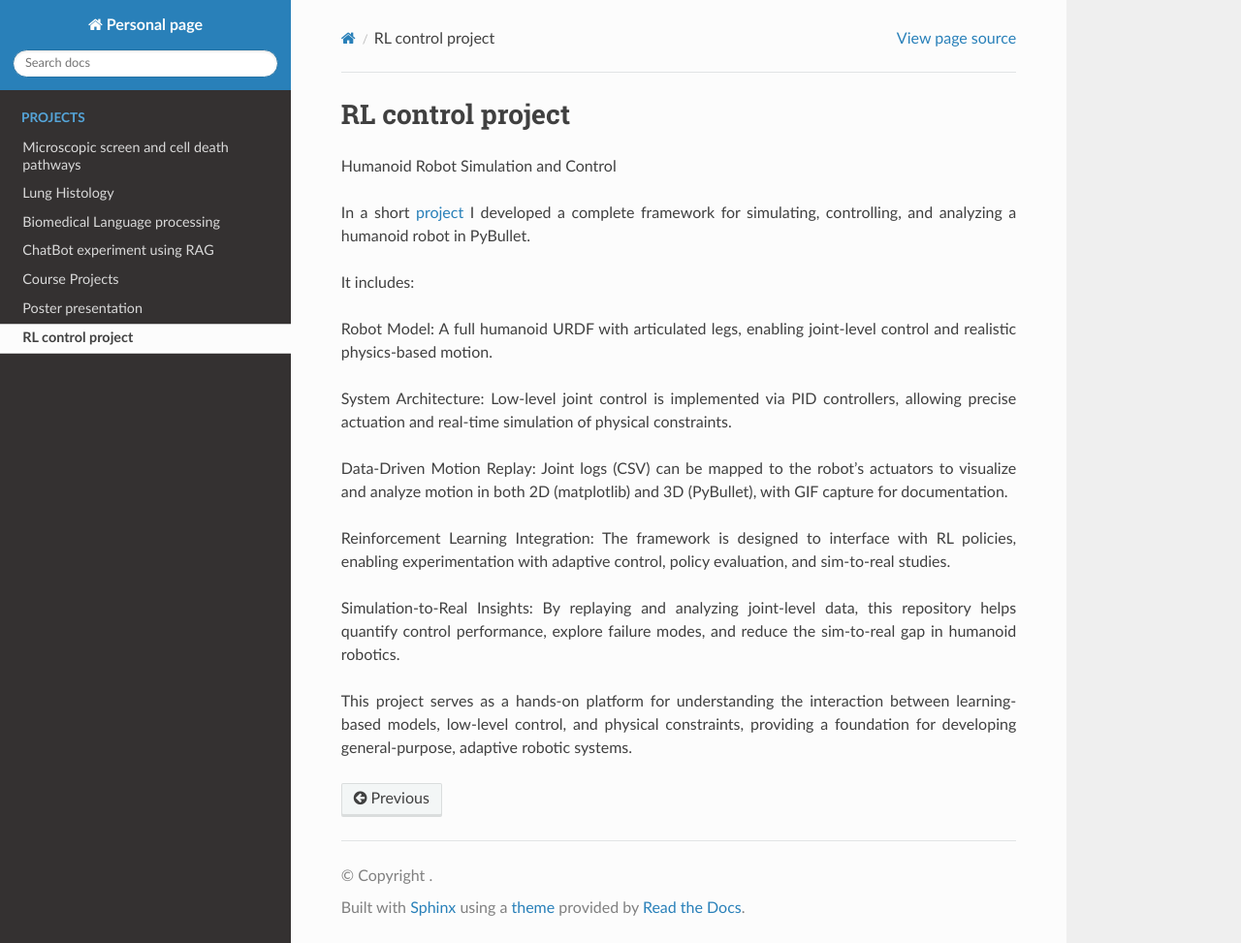
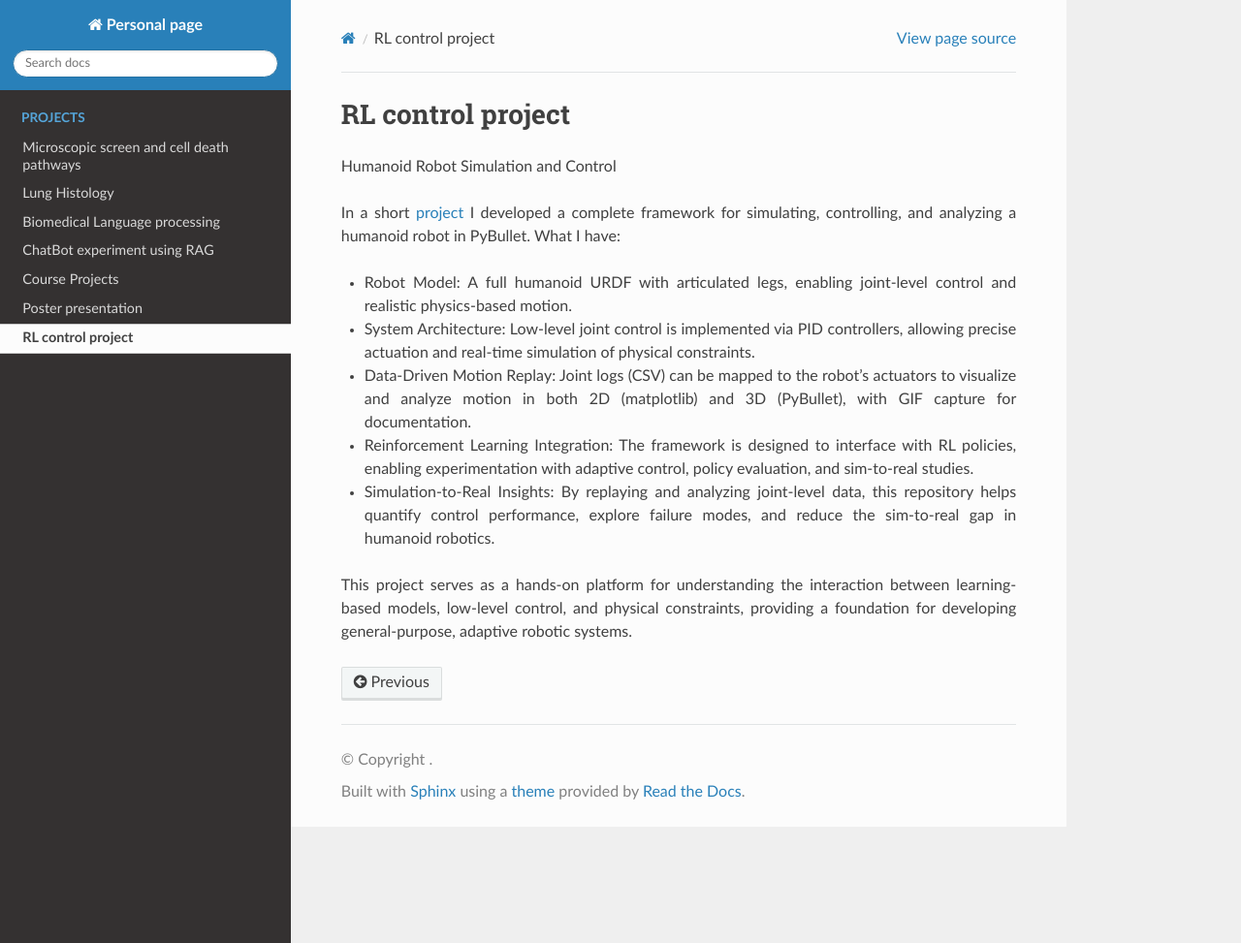
Before and after one commit to SalmaKazemiRashed/ImSalmaKRashed, a Sphinx documentation site: the page built from doc/RL-control-project.md, in a window 1280 px wide and 973 px high. Shown: the whole window at 97% size. Built offline with Sphinx 7.4.7 and the Read the Docs theme 3.1.0, drawn with Linux system fonts in a browser that asks for light colours.

Commit message:
Update RL-control-project.md

```diff
--- a/doc/RL-control-project.md
+++ b/doc/RL-control-project.md
@@ -2,18 +2,16 @@ RL control project
 ==============
 Humanoid Robot Simulation and Control
 
-In a short [project](https://github.com/SalmaKazemiRashed/RL_control_project) I developed a complete framework for simulating, controlling, and analyzing a humanoid robot in PyBullet.
+In a short [project](https://github.com/SalmaKazemiRashed/RL_control_project) I developed a complete framework for simulating, controlling, and analyzing a humanoid robot in PyBullet. What I have:
 
-It includes:
+- Robot Model: A full humanoid URDF with articulated legs, enabling joint-level control and realistic physics-based motion.
 
-Robot Model: A full humanoid URDF with articulated legs, enabling joint-level control and realistic physics-based motion.
+- System Architecture: Low-level joint control is implemented via PID controllers, allowing precise actuation and real-time simulation of physical constraints.
 
-System Architecture: Low-level joint control is implemented via PID controllers, allowing precise actuation and real-time simulation of physical constraints.
+- Data-Driven Motion Replay: Joint logs (CSV) can be mapped to the robot’s actuators to visualize and analyze motion in both 2D (matplotlib) and 3D (PyBullet), with GIF capture for documentation.
 
-Data-Driven Motion Replay: Joint logs (CSV) can be mapped to the robot’s actuators to visualize and analyze motion in both 2D (matplotlib) and 3D (PyBullet), with GIF capture for documentation.
+- Reinforcement Learning Integration: The framework is designed to interface with RL policies, enabling experimentation with adaptive control, policy evaluation, and sim-to-real studies.
 
-Reinforcement Learning Integration: The framework is designed to interface with RL policies, enabling experimentation with adaptive control, policy evaluation, and sim-to-real studies.
-
-Simulation-to-Real Insights: By replaying and analyzing joint-level data, this repository helps quantify control performance, explore failure modes, and reduce the sim-to-real gap in humanoid robotics.
+- Simulation-to-Real Insights: By replaying and analyzing joint-level data, this repository helps quantify control performance, explore failure modes, and reduce the sim-to-real gap in humanoid robotics.
 
 This project serves as a hands-on platform for understanding the interaction between learning-based models, low-level control, and physical constraints, providing a foundation for developing general-purpose, adaptive robotic systems.
```
